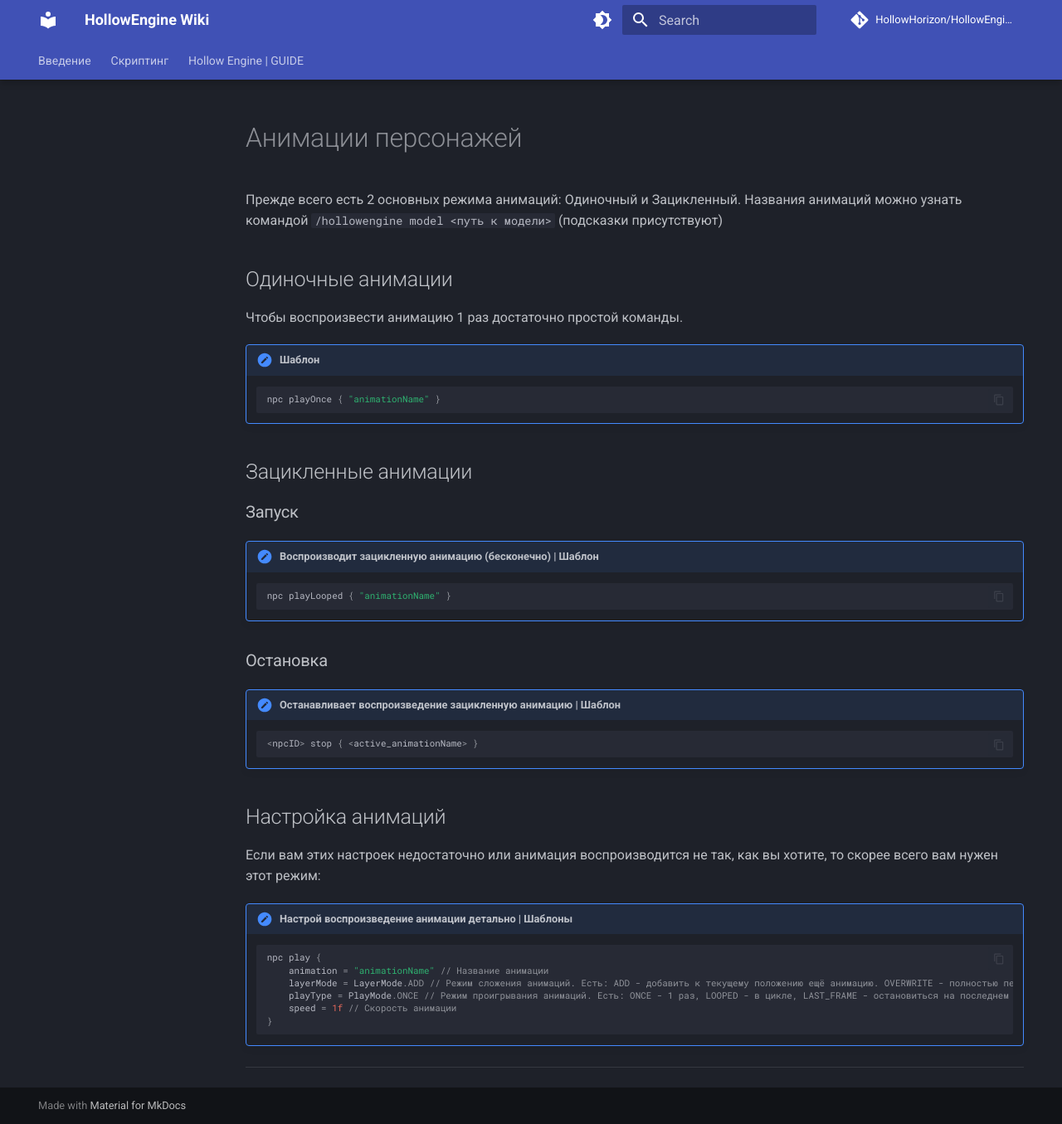
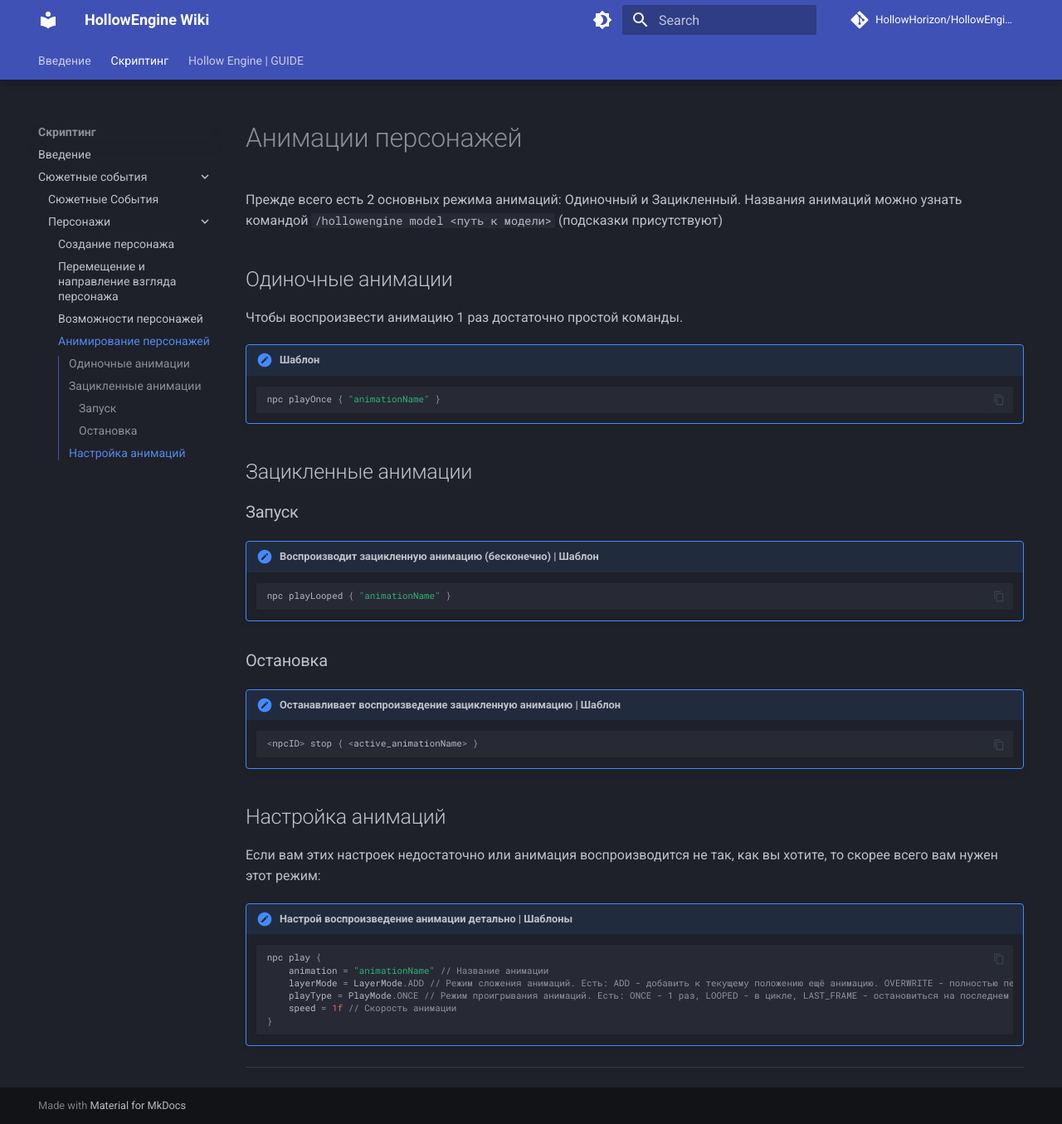
Before and after one commit to HollowHorizon/HollowEngineDocs, an MkDocs documentation site: the page built from docs/scripting/story_events/npcs/animations.md, in a window 1280 px wide and 1355 px high. Shown: the whole window at 83% size. Built offline with MkDocs 1.6.1 and Material for MkDocs 9.7.7, drawn with Linux system fonts in a browser that asks for light colours; comment, search, counter and statistics services are not loaded.

Commit message:
animations update

````diff
--- a/docs/scripting/story_events/npcs/animations.md
+++ b/docs/scripting/story_events/npcs/animations.md
@@ -36,7 +36,6 @@
 Если вам этих настроек недостаточно или анимация воспроизводится не так, как вы хотите, то скорее всего вам нужен этот режим:
 
 !!! note "Настрой воспроизведение анимации детально | Шаблоны"
-
     ```kotlin
     npc play {
         animation = "animationName" // Название анимации
--- a/mkdocs.yml
+++ b/mkdocs.yml
@@ -15,6 +15,7 @@ nav:
         - Создание персонажа: scripting/story_events/npcs/creation.md
         - Перемещение и направление взгляда персонажа: scripting/story_events/npcs/moving.md
         - Возможности персонажей: scripting/story_events/npcs/capabilities.md
+        - Анимирование персонажей: scripting/story_events/npcs/animations.md
 
   - Hollow Engine | GUIDE:
     - hollowengine-guide/introduction.md
````
